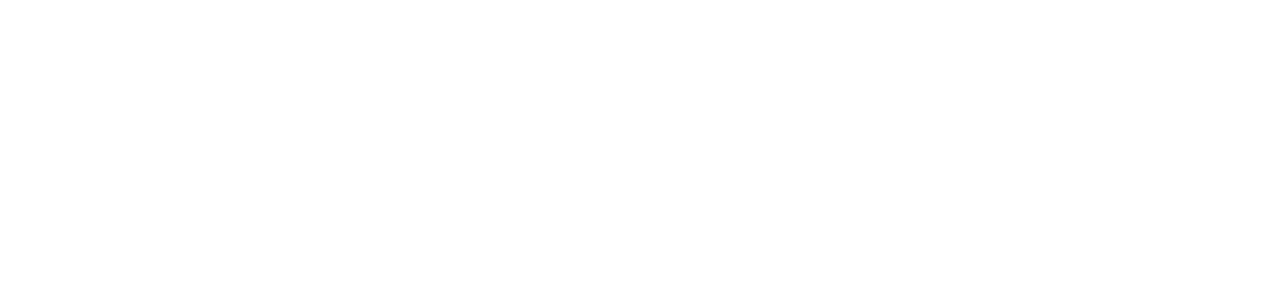
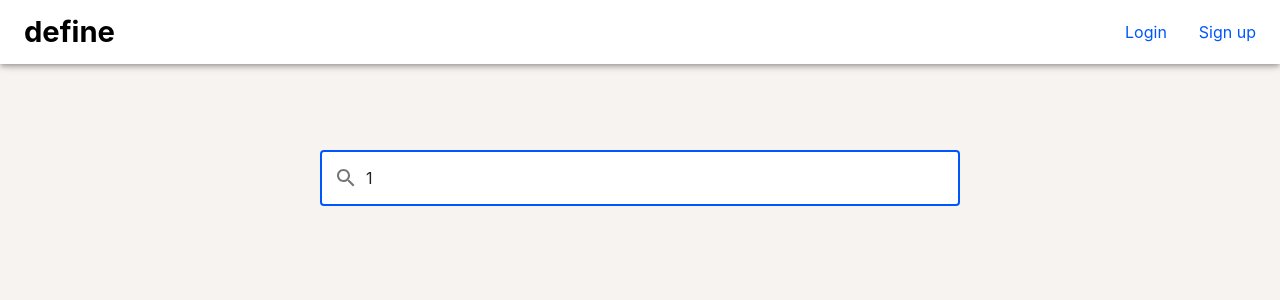
Before and after one commit to TylerWon/define, a React app in the folder frontend/: page /search/1 in a window 1280 px wide. Before the commit this address had no page. Shown: the top 300 px of the page. Built offline with nearby package versions, Linux system fonts and the light colour scheme; the HTML template or start-up script is replaced by a standard one.

Commit message:
Create search bar on the Search Result page

```diff
--- a/frontend/src/App.js
+++ b/frontend/src/App.js
@@ -10,6 +10,7 @@ import Home from "./components/Home";
 import Login from "./components/Login";
 import Navbar from "./components/Navbar";
 import Register from "./components/Register";
+import SearchResult from "./components/SearchResult";
 
 export default function App(props) {
 
@@ -21,7 +22,7 @@ export default function App(props) {
             <Route path="/" element={<Home />} />
             <Route path="/register" element={<Register />} />
             <Route path="/login" element={<Login />} />
-            {/* <Route path="/search/:word" element={<SearchResult />} /> */}
+            <Route path="/search/:word" element={<SearchResult />} />
 
             {/* <Route element={<AuthorizedRoutes />}> */}
               {/* <Route path="/profile" element={<Profile />} /> */}
--- /dev/null
+++ b/frontend/src/components/SearchResult/SearchBar.jsx
@@ -0,0 +1,67 @@
+import {
+  Field,
+  Form,
+  Formik
+} from "formik";
+import SearchIcon from "@mui/icons-material/Search";
+import {
+  Grid,
+  InputAdornment,
+  TextField
+} from "@mui/material";
+import { useParams, useNavigate } from "react-router-dom";
+
+// The search bar on the Search Result page
+export default function SearchBar(props) {
+  // React Router hooks
+  const navigate = useNavigate();
+  const params = useParams();
+
+  // Handler for when the User searches for a word
+  const handleSearchSubmit = (values) => {
+    const word = values["word"];
+    navigate(`/search/${word}`);
+  }
+
+  return (
+    <Grid
+      container
+      alignItems="center"
+      justifyContent="center"
+      sx={{
+        width: "100%",
+        paddingTop: "150px"
+      }}
+    >
+      <Grid item xs={12} lg={6}>
+        <Formik
+          initialValues={{ word: params.word }}
+          onSubmit={(values) => handleSearchSubmit(values)}
+        >
+          <Form style={{ width: "100%" }}>
+            <Field
+              as={TextField}
+              name="word"
+              type="text"
+              variant="outlined"
+              placeholder="Search for a word"
+              InputProps={{
+                startAdornment: (
+                  <InputAdornment position="start">
+                    <SearchIcon />
+                  </InputAdornment>
+                )
+              }}
+              sx={{
+                backgroundColor: "white",
+                borderRadius: "5px"
+              }}
+              fullWidth
+              autoFocus
+            />
+          </Form>
+        </Formik>
+      </Grid>
+    </Grid>
+  );
+}
--- /dev/null
+++ b/frontend/src/components/SearchResult/index.jsx
@@ -0,0 +1,23 @@
+import { Box } from "@mui/material";
+
+import SearchBar from "./SearchBar";
+
+// The Search Result page
+export default function SearchResult(props) {
+  return (
+    <Box
+      display="flex"
+      alignItems="flex-start"
+      justifyContent="center"
+      bgcolor="bgSecondary.main"
+      sx={{
+        width: "100vw",
+        height: "100vh"
+      }}
+    >
+      <SearchBar />
+      {/* <Definition /> */}
+      {/* <Synonyms /> */}
+    </Box>
+  );
+}
```
